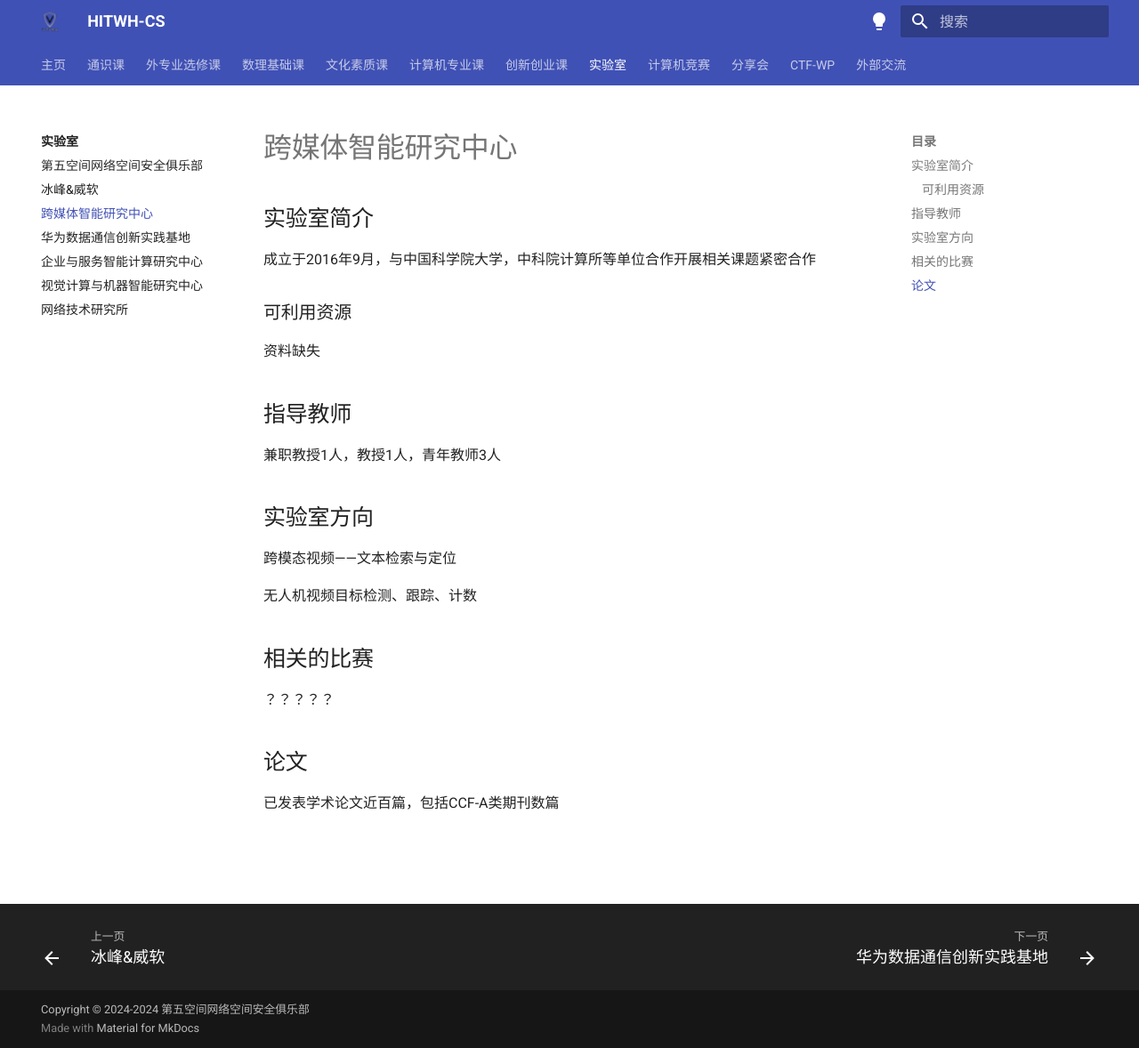
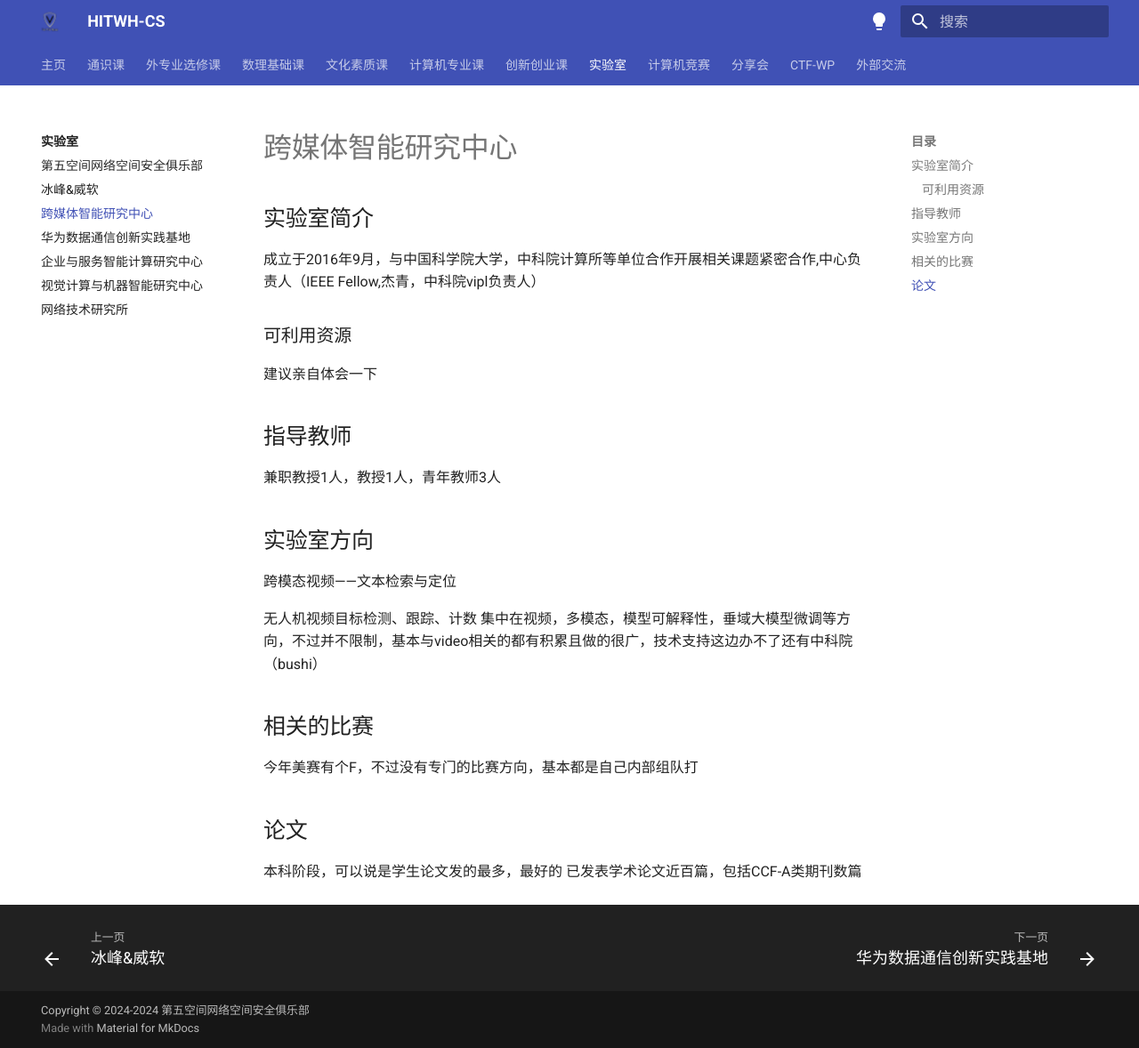
Before and after one commit to Fifth-Space/HITWH-CS, an MkDocs documentation site: the page built from docs/labs/acrossMedia.md, in a window 1280 px wide and 1178 px high. Shown: the whole window at 89% size. Built offline with MkDocs 1.6.1 and Material for MkDocs 9.7.7, drawn with Linux system fonts in a browser that asks for light colours; comment, search, counter and statistics services are not loaded.

Commit message:
Update acrossMedia.md

```diff
--- a/docs/labs/acrossMedia.md
+++ b/docs/labs/acrossMedia.md
@@ -3,11 +3,11 @@
 
 ## 实验室简介
 
-成立于2016年9月，与中国科学院大学，中科院计算所等单位合作开展相关课题紧密合作
+成立于2016年9月，与中国科学院大学，中科院计算所等单位合作开展相关课题紧密合作,中心负责人（IEEE Fellow,杰青，中科院vipl负责人）
 
 ### 可利用资源
 
-资料缺失
+建议亲自体会一下
 
 ## 指导教师
 
@@ -18,11 +18,11 @@
 跨模态视频——文本检索与定位
 
 无人机视频目标检测、跟踪、计数
+集中在视频，多模态，模型可解释性，垂域大模型微调等方向，不过并不限制，基本与video相关的都有积累且做的很广，技术支持这边办不了还有中科院（bushi）
 
 ## 相关的比赛
-
-？？？？？
+今年美赛有个F，不过没有专门的比赛方向，基本都是自己内部组队打
 
 ## 论文
-
+本科阶段，可以说是学生论文发的最多，最好的
 已发表学术论文近百篇，包括CCF-A类期刊数篇
```
